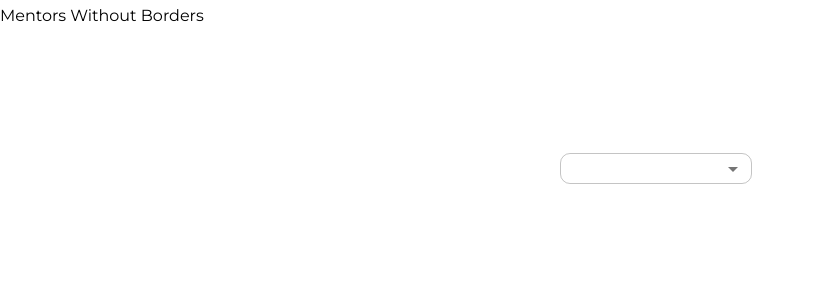
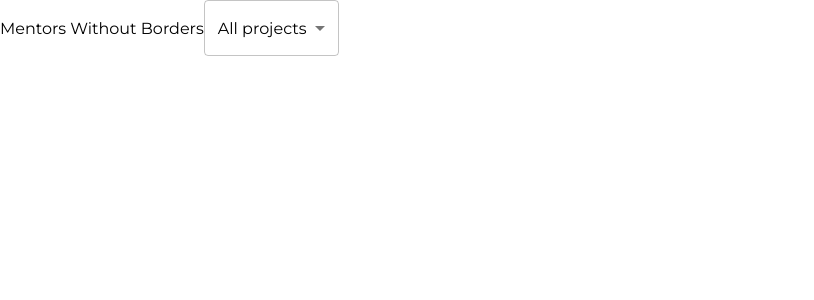
Before and after one commit to MentorsWithoutBorders/mwb-partners-admin, a Next.js app: page / in a window 1280 px wide. Shown: the top 300 px of the page, without its empty margins (0-814 px from the left). Built offline with nearby package versions, Linux system fonts and the light colour scheme.

Commit message:
Removed styles

```diff
--- a/src/components/Input/DropDown/DropDown.styled.ts
+++ /dev/null
@@ -1,13 +0,0 @@
-import styled from '@emotion/styled'
-import { Select } from '@mui/material'
-import InputLabel from '@mui/material/InputLabel'
-import TextField from '@mui/material/TextField'
-
-export const StyledDropDown = styled(Select)(({ theme }) => ({
-  width: '192px',
-  height: '31px',
-  top: '153px',
-  left: '356px',
-  borderRadius: '10px',
-  border: '1px'
-}))
--- a/src/components/Input/DropDown/DropDown.tsx
+++ b/src/components/Input/DropDown/DropDown.tsx
@@ -1,22 +1,10 @@
-import { SelectProps } from '@mui/material'
+import { Select, SelectProps } from '@mui/material'
 import * as React from 'react'
-
-import { StyledDropDown } from '@/components/Input/DropDown/Dropdown.styled'
 
 export default function DropDown(props: SelectProps) {
   return (
-    <StyledDropDown displayEmpty {...props}>
+    <Select displayEmpty {...props}>
       {props.children}
-    </StyledDropDown>
+    </Select>
   )
 }
-
-interface DropdownProps {
-  data: MenuItemProps[]
-  onValueChange: (selectedValue: string) => void
-}
-
-interface MenuItemProps {
-  value?: string
-  title: string
-}
--- a/src/components/Input/ProjectDropDown/ProjectDropDown.styled.ts
+++ /dev/null
@@ -1,42 +0,0 @@
-/* eslint-disable prettier/prettier */
-import styled from '@emotion/styled'
-import { MenuItem, Select } from '@mui/material'
-import InputLabel from '@mui/material/InputLabel'
-import TextField from '@mui/material/TextField'
-
-import DropDown from '@/components/Input/DropDown/DropDown'
-
-// export const StyledProjectDropdown = styled(DropDown)`
-//   color: theme.palette.text?.primary;
-//   font-family: 'Montserrat';
-//   font-size: '14px';
-//   font-weight: 500;
-//   line-height: '17px';
-//   letter-spacing: '0em';
-//   text-align: 'left';
-//   width: '192px';
-//   height: '31px';
-//   top: '153px';
-//   left: '356px';
-//   border-radius: '10px';
-//   border: '1px solid #6F6B6B';
-//   '.MuiList-root': {
-//     width: '192px',
-//     height: '118px',
-//     top: '193px',
-//     left: '356px'
-//   }
-//  `
-
-export const StyledProjectDropdown = styled(DropDown)`
-  color: theme.palette.text?.primary;
-  border-radius: '10px';
-  border: '1px solid red';
-  & .muilist-root: {
-    width: '192px';
-    height: '118px';
-    top: '193px';
-    left: '356px';
-    background-color: 'green';
-  }
-`
--- a/src/components/Input/ProjectDropDown/ProjectDropDown.tsx
+++ b/src/components/Input/ProjectDropDown/ProjectDropDown.tsx
@@ -1,12 +1,16 @@
 import { Box, MenuItem } from '@mui/material'
 import * as React from 'react'
 
-import { StyledProjectDropdown } from '@/components/Input/ProjectDropDown/ProjectDropDown.styled'
+import DropDown from '@/components/Input/DropDown/DropDown'
 
 export default function ProjectDropDown(props: ProjectDropDownProps) {
   return (
-    <StyledProjectDropdown defaultValue={'all-projects'}>
-      <Box>
+    <DropDown
+      defaultValue={'all-projects'}
+      sx={{
+        '& .MuiList-root': { backgroundColor: 'green' }
+      }}
+    >
       <MenuItem value="create-new-project">+ Create new project</MenuItem>
       <hr />
       <MenuItem value="all-projects">All projects</MenuItem>)
@@ -15,8 +19,7 @@ export default function ProjectDropDown(props: ProjectDropDownProps) {
           {f.title}
         </MenuItem>
       ))}
-      </Box>
-    </StyledProjectDropdown>
+    </DropDown>
   )
 }
 
```
Lines whose indentation alone changed are shown as unchanged.
